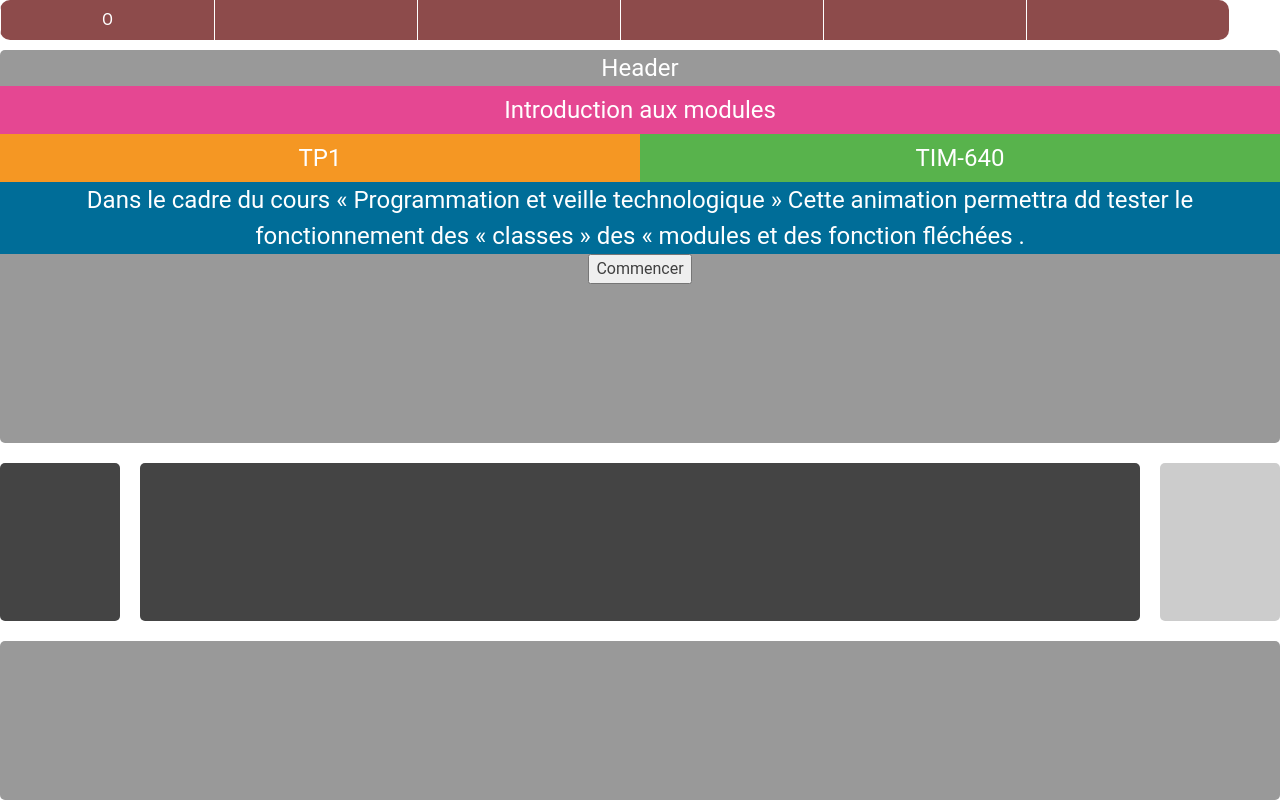
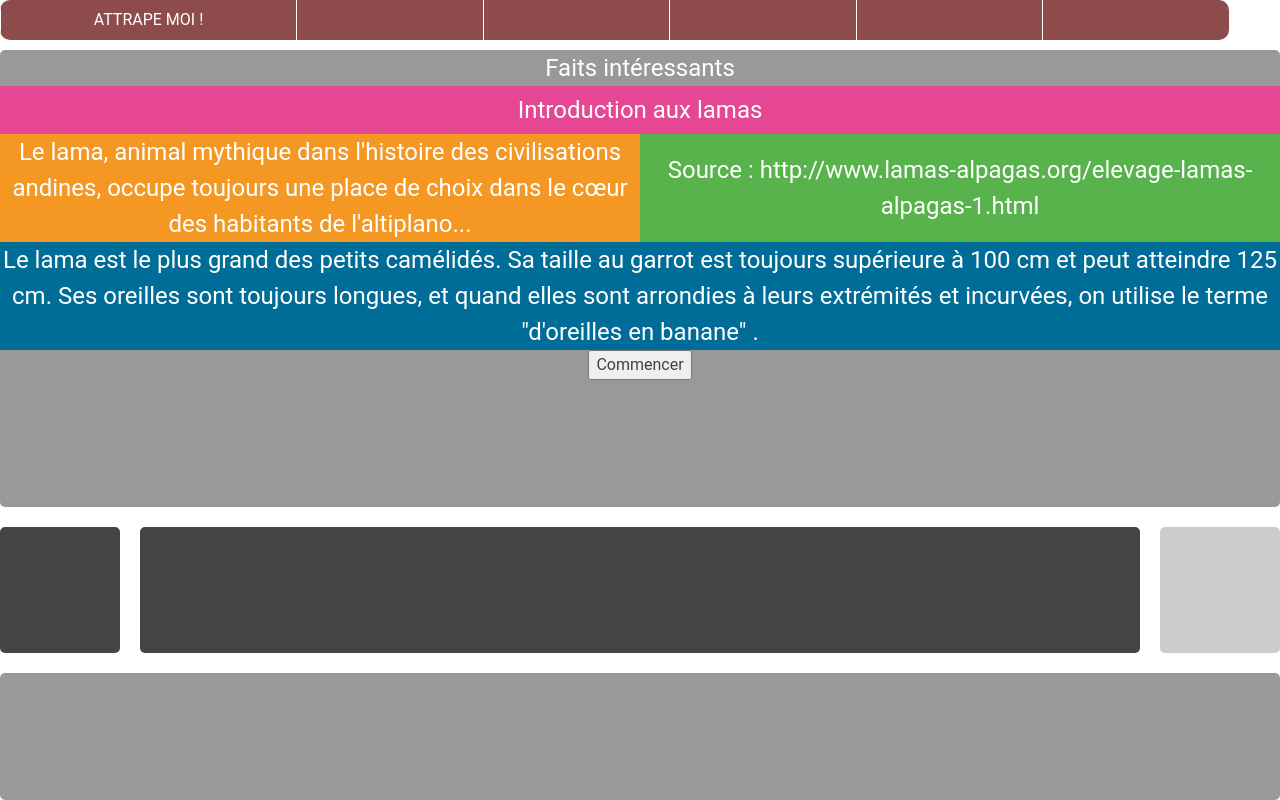
Before and after one commit to chirase/TP1_Lizotte_Tommy, a plain HTML site: page index.html in a window 1280 px wide. Drawn offline with Linux system fonts and the light colour scheme.

Commit message:
Magnifique design

```diff
--- a/index.html
+++ b/index.html
@@ -16,7 +16,7 @@
 <label for="chkBoutonBurger" class="boutonBurger"></label>
 <div class="global">
 <nav class="menu">
-        <a href="#">O</a>
+        <a href="#">ATTRAPE MOI !</a>
         <a href="#"></a>
         <a href="#"></a>
         <a href="#"></a>
@@ -24,7 +24,7 @@
         <a href="#"></a>
     </nav> <!-- fin menu -->
         <main class="conteneur">
-            <header class="box header">Header</header>
+            <header class="box header">Faits intéressants</header>
             <aside class="box sidebar"></aside>
             <aside class="box sidebar2"></aside>
             <section class="box content"></section>
--- a/medias/Connect4_files/style.css
+++ b/medias/Connect4_files/style.css
@@ -3,6 +3,7 @@
 }
 
 body{
+    background-image: url(http://www.lamas-alpagas.org/media/2081/lama-suri-05.jpg);
     display: flex;
     flex-direction: column;
     justify-content: space-between;
@@ -22,6 +23,7 @@ p{
     color:white;
     font-weight: bold;
     font-size:2em;
+        background-color: rgba(1,1,1,0.6);
 
 }
 
@@ -36,7 +38,7 @@ table:last-child{
 
 td{
     border:1px solid black;
-
+    background-color: rgba(1,1,1,0.6);
     text-align: center;
     color:white;
     font-size:55px;
--- a/module_js/contenuIntro.js
+++ b/module_js/contenuIntro.js
@@ -3,8 +3,8 @@
 */
 
 export const contenuIntro = {
-	titrePrincipal : "Introduction aux modules",
-	titreSecondaire : "TP1  ",
-	titreTernaire : "TIM-640",
-	description : "Dans le cadre du cours « Programmation et veille technologique » Cette animation permettra dd tester le fonctionnement des « classes » des « modules et des fonction fléchées  . "
+	titrePrincipal : "Introduction aux lamas",
+	titreSecondaire : "Le lama, animal mythique dans l'histoire des civilisations andines, occupe toujours une place de choix dans le cœur des habitants de l'altiplano...",
+	titreTernaire : "Source : http://www.lamas-alpagas.org/elevage-lamas-alpagas-1.html",
+	description : "Le lama est le plus grand des petits camélidés. Sa taille au garrot est toujours supérieure à 100 cm et peut atteindre 125 cm. Ses oreilles sont toujours longues, et quand elles sont arrondies à leurs extrémités et incurvées, on utilise le terme \"d'oreilles en banane\" ."
 }
--- a/module_js/header.js
+++ b/module_js/header.js
@@ -19,11 +19,16 @@ export class header {
         for (let obj of arrayA){
             obj.dataset.index = i;
             i++;
+            obj.style.transition = "background-color 1s";
 
             obj.addEventListener("mouseover", function(){
                 if (this.innerHTML != ""){
                     ((arrayA[parseInt(this.dataset.index) + 1] != undefined)? arrayA[parseInt(this.dataset.index) + 1] :arrayA[0]).innerHTML = this.innerHTML;
                     this.innerHTML = "";
+
+                     ((arrayA[parseInt(this.dataset.index) + 1] != undefined)? arrayA[parseInt(this.dataset.index) + 1] :arrayA[0]).style.backgroundColor = this.style.backgroundColor;
+
+                    this.style.backgroundColor = "#5b2211";
                 }
             });
         }
```
